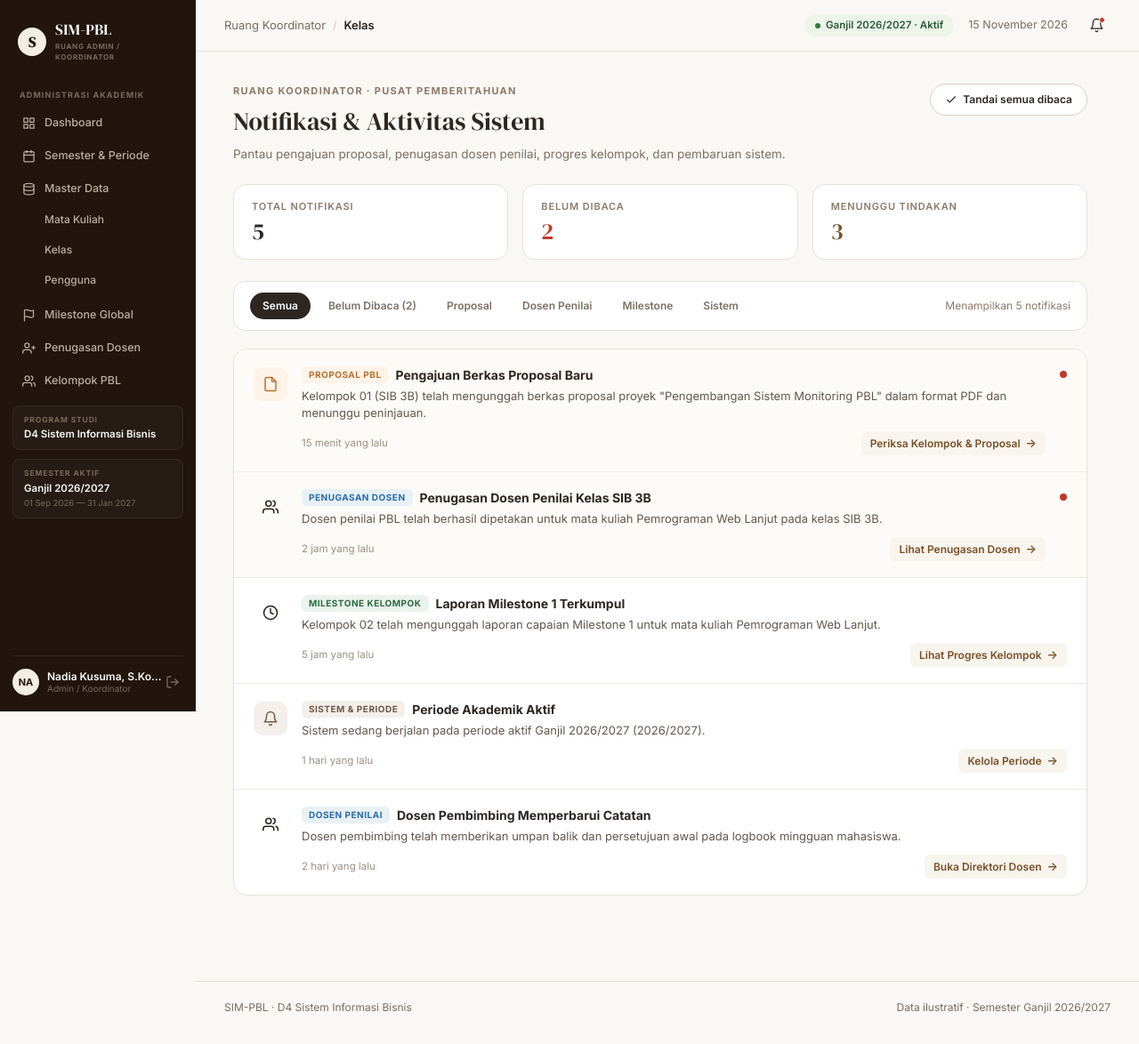
After one commit to adzikraaa/sistemmonitoringpbl, a Laravel app: page /koordinator/notifikasi in a window 1280 px wide. The commit adds this page. Shown: the whole page at 89% size. Run offline with Laravel 12, Linux system fonts and the light colour scheme; a user stored in the database is signed in; data comes from the database, SQL or seed files in the repository; tables that the repository leaves empty hold one stand-in row (values such as "Sample post"); style sheets or scripts are compiled from the project's sources.

Commit message:
revisi-koordinator: implementasi halaman notifikasi dan integrasi tombol lonceng header

```diff
--- /dev/null
+++ b/app/Http/Controllers/Koordinator/NotifikasiController.php
@@ -0,0 +1,117 @@
+<?php
+
+namespace App\Http\Controllers\Koordinator;
+
+use App\Http\Controllers\Controller;
+use App\Models\Proposal;
+use App\Models\DosenPengampu;
+use App\Models\Kelompok;
+use App\Models\Periode;
+use Illuminate\Http\Request;
+
+class NotifikasiController extends Controller
+{
+    public function index(Request $request)
+    {
+        $periodeAktif = Periode::where('is_aktif', true)->first();
+
+        // Ambil data notifikasi dinamis dari aktivitas sistem
+        $proposalsCount = Proposal::where('status', 'diajukan')->count();
+        $penugasanCount = DosenPengampu::count();
+        $kelompokCount  = Kelompok::count();
+
+        // Daftar notifikasi koordinator terstruktur
+        $notifikasiList = [
+            [
+                'id'         => 'notif-1',
+                'kategori'   => 'proposal',
+                'kategori_label' => 'Proposal PBL',
+                'judul'      => 'Pengajuan Berkas Proposal Baru',
+                'pesan'      => 'Kelompok 01 (SIB 3B) telah mengunggah berkas proposal proyek "Pengembangan Sistem Monitoring PBL" dalam format PDF dan menunggu peninjauan.',
+                'waktu'      => '15 menit yang lalu',
+                'is_read'    => false,
+                'action_url' => route('koordinator.kelompok.index'),
+                'action_label' => 'Periksa Kelompok & Proposal',
+                'icon_type'  => 'proposal',
+            ],
+            [
+                'id'         => 'notif-2',
+                'kategori'   => 'penugasan',
+                'kategori_label' => 'Penugasan Dosen',
+                'judul'      => 'Penugasan Dosen Penilai Kelas SIB 3B',
+                'pesan'      => 'Dosen penilai PBL telah berhasil dipetakan untuk mata kuliah Pemrograman Web Lanjut pada kelas SIB 3B.',
+                'waktu'      => '2 jam yang lalu',
+                'is_read'    => false,
+                'action_url' => route('koordinator.penugasan-dosen.index'),
+                'action_label' => 'Lihat Penugasan Dosen',
+                'icon_type'  => 'dosen',
+            ],
+            [
+                'id'         => 'notif-3',
+                'kategori'   => 'kelompok',
+                'kategori_label' => 'Milestone Kelompok',
+                'judul'      => 'Laporan Milestone 1 Terkumpul',
+                'pesan'      => 'Kelompok 02 telah mengunggah laporan capaian Milestone 1 untuk mata kuliah Pemrograman Web Lanjut.',
+                'waktu'      => '5 jam yang lalu',
+                'is_read'    => true,
+                'action_url' => route('koordinator.kelompok.index'),
+                'action_label' => 'Lihat Progres Kelompok',
+                'icon_type'  => 'milestone',
+            ],
+            [
+                'id'         => 'notif-4',
+                'kategori'   => 'sistem',
+                'kategori_label' => 'Sistem & Periode',
+                'judul'      => 'Periode Akademik Aktif',
+                'pesan'      => $periodeAktif
+                    ? "Sistem sedang berjalan pada periode aktif {$periodeAktif->nama_periode} ({$periodeAktif->tahun_akademik})."
+                    : 'Belum ada periode akademik yang ditandai aktif. Silakan tinjau menu Periode.',
+                'waktu'      => '1 hari yang lalu',
+                'is_read'    => true,
+                'action_url' => route('koordinator.periode.index'),
+                'action_label' => 'Kelola Periode',
+                'icon_type'  => 'sistem',
+            ],
+            [
+                'id'         => 'notif-5',
+                'kategori'   => 'penugasan',
+                'kategori_label' => 'Dosen Penilai',
+                'judul'      => 'Dosen Pembimbing Memperbarui Catatan',
+                'pesan'      => 'Dosen pembimbing telah memberikan umpan balik dan persetujuan awal pada logbook mingguan mahasiswa.',
+                'waktu'      => '2 hari yang lalu',
+                'is_read'    => true,
+                'action_url' => route('koordinator.penugasan-dosen.index'),
+                'action_label' => 'Buka Direktori Dosen',
+                'icon_type'  => 'dosen',
+            ],
+        ];
+
+        // Jika user pernah klik "Tandai semua dibaca" dalam sesi ini
+        if (session('all_notif_read', false)) {
+            foreach ($notifikasiList as &$n) {
+                $n['is_read'] = true;
+            }
+            unset($n);
+        }
+
+        $totalNotif  = count($notifikasiList);
+        $unreadCount = count(array_filter($notifikasiList, fn($n) => !$n['is_read']));
+        $actionCount = count(array_filter($notifikasiList, fn($n) => in_array($n['kategori'], ['proposal', 'penugasan'])));
+
+        return view('koordinator.notifikasi', [
+            'notifikasi'   => $notifikasiList,
+            'totalNotif'   => $totalNotif,
+            'unreadCount'  => $unreadCount,
+            'actionCount'  => $actionCount,
+            'periodeAktif' => $periodeAktif,
+        ]);
+    }
+
+    public function markAllRead(Request $request)
+    {
+        session(['all_notif_read' => true]);
+
+        return redirect()->route('koordinator.notifikasi')
+            ->with('success', 'Semua notifikasi telah ditandai sebagai sudah dibaca.');
+    }
+}
--- /dev/null
+++ b/resources/views/koordinator/notifikasi.blade.php
@@ -0,0 +1,458 @@
+@extends('layouts.koordinator')
+
+@section('title', 'Notifikasi & Aktivitas Sistem')
+
+@push('styles')
+<style>
+    .notif-container {
+        padding: 8px 10px 48px;
+        width: 100%;
+        max-width: 980px;
+        box-sizing: border-box;
+    }
+
+    .notif-header {
+        display: flex;
+        align-items: flex-start;
+        justify-content: space-between;
+        gap: 16px;
+        margin-bottom: 24px;
+        flex-wrap: wrap;
+    }
+
+    .notif-eyebrow {
+        font-size: 11px;
+        font-weight: 700;
+        letter-spacing: 0.12em;
+        text-transform: uppercase;
+        color: #8C7A6A;
+        margin: 0 0 4px;
+    }
+
+    .notif-title {
+        font-family: 'DM Serif Display', Georgia, serif;
+        font-size: 28px;
+        font-weight: 400;
+        color: #2D2621;
+        margin: 0 0 6px;
+    }
+
+    .notif-desc {
+        font-size: 13.5px;
+        color: #7D7063;
+        margin: 0;
+    }
+
+    /* Summary Stats Grid */
+    .notif-stats {
+        display: grid;
+        grid-template-columns: repeat(3, 1fr);
+        gap: 16px;
+        margin-bottom: 24px;
+    }
+
+    .notif-stat-card {
+        background: #FFFFFF;
+        border: 1px solid #E8E2D8;
+        border-radius: 14px;
+        padding: 16px 20px;
+        box-shadow: 0 1px 3px rgba(0,0,0,0.02);
+    }
+
+    .notif-stat-label {
+        font-size: 11px;
+        font-weight: 600;
+        letter-spacing: 0.08em;
+        text-transform: uppercase;
+        color: #8C7A6A;
+        margin: 0 0 6px;
+    }
+
+    .notif-stat-value {
+        font-family: 'DM Serif Display', Georgia, serif;
+        font-size: 26px;
+        color: #2D2621;
+        margin: 0;
+        line-height: 1.1;
+    }
+
+    /* Filter & Search Toolbar */
+    .notif-toolbar {
+        background: #FFFFFF;
+        border: 1px solid #E8E2D8;
+        border-radius: 14px;
+        padding: 12px 18px;
+        margin-bottom: 20px;
+        display: flex;
+        align-items: center;
+        justify-content: space-between;
+        gap: 14px;
+        flex-wrap: wrap;
+    }
+
+    .notif-tabs {
+        display: flex;
+        gap: 6px;
+        flex-wrap: wrap;
+    }
+
+    .notif-tab-btn {
+        background: transparent;
+        border: none;
+        padding: 6px 14px;
+        border-radius: 20px;
+        font-size: 12px;
+        font-weight: 600;
+        color: #7D7063;
+        cursor: pointer;
+        transition: all 0.15s ease;
+        font-family: inherit;
+    }
+
+    .notif-tab-btn:hover {
+        background: #F4EFEA;
+        color: #2D2621;
+    }
+
+    .notif-tab-btn.active {
+        background: #2D2621;
+        color: #FFFFFF;
+    }
+
+    /* Notification Items List */
+    .notif-list {
+        background: #FFFFFF;
+        border: 1px solid #E8E2D8;
+        border-radius: 16px;
+        overflow: hidden;
+        box-shadow: 0 1px 4px rgba(0,0,0,0.02);
+    }
+
+    .notif-item {
+        display: flex;
+        align-items: flex-start;
+        gap: 16px;
+        padding: 18px 22px;
+        border-bottom: 1px solid #F0EAE2;
+        transition: background 0.15s ease;
+    }
+
+    .notif-item:last-child {
+        border-bottom: none;
+    }
+
+    .notif-item:hover {
+        background: #FAF8F5;
+    }
+
+    .notif-item--unread {
+        background: #FDFBF8;
+    }
+
+    .notif-icon-wrap {
+        width: 38px;
+        height: 38px;
+        border-radius: 10px;
+        display: flex;
+        align-items: center;
+        justify-content: center;
+        flex-shrink: 0;
+        margin-top: 2px;
+    }
+
+    .notif-icon--proposal {
+        background: #FEF3E8;
+        color: #B87333;
+    }
+
+    .notif-icon--dosen {
+        background: #E8F1F5;
+        color: #2B6CB0;
+    }
+
+    .notif-icon--milestone {
+        background: #EAF3EC;
+        color: #2F6B45;
+    }
+
+    .notif-icon--sistem {
+        background: #F5EFEB;
+        color: #6E5B4B;
+    }
+
+    .notif-content {
+        flex: 1;
+        min-width: 0;
+    }
+
+    .notif-content-top {
+        display: flex;
+        align-items: center;
+        justify-content: space-between;
+        gap: 12px;
+        margin-bottom: 4px;
+        flex-wrap: wrap;
+    }
+
+    .notif-badge {
+        display: inline-block;
+        font-size: 10px;
+        font-weight: 700;
+        text-transform: uppercase;
+        letter-spacing: 0.05em;
+        padding: 2px 8px;
+        border-radius: 6px;
+    }
+
+    .notif-badge--proposal { background: #FEF3E8; color: #B87333; }
+    .notif-badge--penugasan { background: #E8F1F5; color: #2B6CB0; }
+    .notif-badge--kelompok { background: #EAF3EC; color: #2F6B45; }
+    .notif-badge--sistem { background: #F5EFEB; color: #6E5B4B; }
+
+    .notif-item-title {
+        font-size: 14px;
+        font-weight: 700;
+        color: #2D2621;
+        margin: 0;
+    }
+
+    .notif-item-msg {
+        font-size: 13px;
+        color: #63584E;
+        line-height: 1.5;
+        margin: 4px 0 10px;
+    }
+
+    .notif-content-bottom {
+        display: flex;
+        align-items: center;
+        justify-content: space-between;
+        gap: 12px;
+        flex-wrap: wrap;
+    }
+
+    .notif-time {
+        font-size: 11.5px;
+        color: #9C8E80;
+    }
+
+    .notif-action-btn {
+        display: inline-flex;
+        align-items: center;
+        gap: 6px;
+        font-size: 12px;
+        font-weight: 600;
+        color: #7A5129;
+        text-decoration: none;
+        padding: 4px 10px;
+        background: #F8F4EE;
+        border-radius: 6px;
+        transition: all 0.15s ease;
+    }
+
+    .notif-action-btn:hover {
+        background: #EFE8DE;
+        color: #4A3118;
+    }
+
+    .notif-dot {
+        width: 8px;
+        height: 8px;
+        background: #C0392B;
+        border-radius: 50%;
+        flex-shrink: 0;
+        margin-top: 6px;
+    }
+
+    .notif-empty {
+        padding: 56px 24px;
+        text-align: center;
+        color: #8C7A6A;
+    }
+
+    @media (max-width: 768px) {
+        .notif-stats {
+            grid-template-columns: 1fr;
+        }
+        .notif-toolbar {
+            flex-direction: column;
+            align-items: stretch;
+        }
+    }
+</style>
+@endpush
+
+@section('content')
+<div class="notif-container">
+
+    {{-- Success Alert --}}
+    @if(session('success'))
+        <div style="margin-bottom: 20px; padding: 12px 18px; background: #EBF7EE; border: 1px solid #B8E4C4; border-radius: 12px; color: #1E6B37; font-size: 13px; display: flex; align-items: center; gap: 10px;">
+            <svg width="18" height="18" viewBox="0 0 24 24" fill="none" stroke="currentColor" stroke-width="2"><polyline points="20 6 9 17 4 12"/></svg>
+            <span>{{ session('success') }}</span>
+        </div>
+    @endif
+
+    {{-- Header --}}
+    <div class="notif-header">
+        <div>
+            <p class="notif-eyebrow">RUANG KOORDINATOR · PUSAT PEMBERITAHUAN</p>
+            <h1 class="notif-title">Notifikasi & Aktivitas Sistem</h1>
+            <p class="notif-desc">Pantau pengajuan proposal, penugasan dosen penilai, progres kelompok, dan pembaruan sistem.</p>
+        </div>
+
+        @if($unreadCount > 0)
+            <form action="{{ route('koordinator.notifikasi.mark-all-read') }}" method="POST">
+                @csrf
+                <button type="submit" style="display: inline-flex; align-items: center; gap: 6px; background: #FFFFFF; border: 1px solid #D6CEC3; border-radius: 999px; padding: 8px 16px; font-size: 12px; font-weight: 600; color: #2D2621; cursor: pointer; transition: all 0.15s ease; font-family: inherit;">
+                    <svg width="14" height="14" viewBox="0 0 24 24" fill="none" stroke="currentColor" stroke-width="2"><polyline points="20 6 9 17 4 12"/></svg>
+                    Tandai semua dibaca
+                </button>
+            </form>
+        @endif
+    </div>
+
+    {{-- Stats Cards --}}
+    <div class="notif-stats">
+        <div class="notif-stat-card">
+            <p class="notif-stat-label">Total Notifikasi</p>
+            <p class="notif-stat-value">{{ $totalNotif }}</p>
+        </div>
+        <div class="notif-stat-card">
+            <p class="notif-stat-label">Belum Dibaca</p>
+            <p class="notif-stat-value" style="color: {{ $unreadCount > 0 ? '#C0392B' : '#2D2621' }};">{{ $unreadCount }}</p>
+        </div>
+        <div class="notif-stat-card">
+            <p class="notif-stat-label">Menunggu Tindakan</p>
+            <p class="notif-stat-value" style="color: #7A5129;">{{ $actionCount }}</p>
+        </div>
+    </div>
+
+    {{-- Filter Toolbar --}}
+    <div class="notif-toolbar">
+        <div class="notif-tabs">
+            <button type="button" class="notif-tab-btn active" onclick="filterNotif('all', this)">Semua</button>
+            <button type="button" class="notif-tab-btn" onclick="filterNotif('unread', this)">Belum Dibaca ({{ $unreadCount }})</button>
+            <button type="button" class="notif-tab-btn" onclick="filterNotif('proposal', this)">Proposal</button>
+            <button type="button" class="notif-tab-btn" onclick="filterNotif('penugasan', this)">Dosen Penilai</button>
+            <button type="button" class="notif-tab-btn" onclick="filterNotif('kelompok', this)">Milestone</button>
+            <button type="button" class="notif-tab-btn" onclick="filterNotif('sistem', this)">Sistem</button>
+        </div>
+
+        <span style="font-size: 12px; color: #8C7A6A;" id="notifCounterText">Menampilkan {{ count($notifikasi) }} notifikasi</span>
+    </div>
+
+    {{-- Notifications List --}}
+    <div class="notif-list" id="notifListContainer">
+        @forelse($notifikasi as $item)
+            @php
+                $catClass = match($item['kategori']) {
+                    'proposal'  => 'proposal',
+                    'penugasan' => 'penugasan',
+                    'kelompok'  => 'kelompok',
+                    default     => 'sistem',
+                };
+            @endphp
+            <div class="notif-item {{ !$item['is_read'] ? 'notif-item--unread' : '' }}"
+                 data-kategori="{{ $item['kategori'] }}"
+                 data-read="{{ $item['is_read'] ? 'true' : 'false' }}">
+
+                {{-- Icon --}}
+                <div class="notif-icon-wrap notif-icon--{{ $catClass }}">
+                    @if($item['icon_type'] === 'proposal')
+                        <svg width="18" height="18" viewBox="0 0 24 24" fill="none" stroke="currentColor" stroke-width="2" stroke-linecap="round" stroke-linejoin="round">
+                            <path d="M14 2H6a2 2 0 0 0-2 2v16a2 2 0 0 0 2 2h12a2 2 0 0 0 2-2V8z"/><polyline points="14 2 14 8 20 8"/>
+                        </svg>
+                    @elseif($item['icon_type'] === 'dosen')
+                        <svg width="18" height="18" viewBox="0 0 24 24" fill="none" stroke="currentColor" stroke-width="2" stroke-linecap="round" stroke-linejoin="round">
+                            <path d="M17 21v-2a4 4 0 0 0-4-4H5a4 4 0 0 0-4 4v2"/><circle cx="9" cy="7" r="4"/><path d="M23 21v-2a4 4 0 0 0-3-3.87"/><path d="M16 3.13a4 4 0 0 1 0 7.75"/>
+                        </svg>
+                    @elseif($item['icon_type'] === 'milestone')
+                        <svg width="18" height="18" viewBox="0 0 24 24" fill="none" stroke="currentColor" stroke-width="2" stroke-linecap="round" stroke-linejoin="round">
+                            <circle cx="12" cy="12" r="10"/><polyline points="12 6 12 12 16 14"/>
+                        </svg>
+                    @else
+                        <svg width="18" height="18" viewBox="0 0 24 24" fill="none" stroke="currentColor" stroke-width="2" stroke-linecap="round" stroke-linejoin="round">
+                            <path d="M18 8A6 6 0 0 0 6 8c0 7-3 9-3 9h18s-3-2-3-9"/><path d="M13.73 21a2 2 0 0 1-3.46 0"/>
+                        </svg>
+                    @endif
+                </div>
+
+                {{-- Content Body --}}
+                <div class="notif-content">
+                    <div class="notif-content-top">
+                        <div style="display: flex; align-items: center; gap: 8px;">
+                            <span class="notif-badge notif-badge--{{ $catClass }}">{{ $item['kategori_label'] }}</span>
+                            <h3 class="notif-item-title">{{ $item['judul'] }}</h3>
+                        </div>
+                    </div>
+
+                    <p class="notif-item-msg">{{ $item['pesan'] }}</p>
+
+                    <div class="notif-content-bottom">
+                        <span class="notif-time">{{ $item['waktu'] }}</span>
+
+                        @if(!empty($item['action_url']))
+                            <a href="{{ $item['action_url'] }}" class="notif-action-btn">
+                                <span>{{ $item['action_label'] }}</span>
+                                <span style="font-size: 13px;">→</span>
+                            </a>
+                        @endif
+                    </div>
+                </div>
+
+                {{-- Dot unread --}}
+                @if(!$item['is_read'])
+                    <div class="notif-dot" title="Belum dibaca"></div>
+                @endif
+            </div>
+        @empty
+            <div class="notif-empty">
+                <svg width="40" height="40" viewBox="0 0 24 24" fill="none" stroke="#A3978A" stroke-width="1.5" style="margin: 0 auto 12px; display: block;">
+                    <path d="M18 8A6 6 0 0 0 6 8c0 7-3 9-3 9h18s-3-2-3-9"/><path d="M13.73 21a2 2 0 0 1-3.46 0"/>
+                </svg>
+                <p style="font-size: 15px; font-weight: 600; color: #2D2621; margin: 0 0 4px;">Tidak ada notifikasi</p>
+                <p style="font-size: 13px; color: #8C7A6A; margin: 0;">Semua aktivitas sistem telah diperbarui dan tidak ada pemberitahuan baru.</p>
+            </div>
+        @endforelse
+    </div>
+
+</div>
+
+<script>
+function filterNotif(type, btn) {
+    // Active class
+    document.querySelectorAll('.notif-tab-btn').forEach(b => b.classList.remove('active'));
+    btn.classList.add('active');
+
+    const items = document.querySelectorAll('.notif-item');
+    let visibleCount = 0;
+
+    items.forEach(item => {
+        const cat = item.getAttribute('data-kategori');
+        const isRead = item.getAttribute('data-read') === 'true';
+
+        let show = false;
+        if (type === 'all') {
+            show = true;
+        } else if (type === 'unread') {
+            show = !isRead;
+        } else {
+            show = (cat === type);
+        }
+
+        if (show) {
+            item.style.display = 'flex';
+            visibleCount++;
+        } else {
+            item.style.display = 'none';
+        }
+    });
+
+    const counter = document.getElementById('notifCounterText');
+    if (counter) {
+        counter.textContent = 'Menampilkan ' + visibleCount + ' notifikasi';
+    }
+}
+</script>
+@endsection
--- a/resources/views/layouts/koordinator.blade.php
+++ b/resources/views/layouts/koordinator.blade.php
@@ -406,6 +406,7 @@
             color: var(--krd-brown-dark);
             text-decoration: none;
             transition: background 0.15s;
+            position: relative;
         }
         .krd-header-bell:hover {
             background: #F3EDE4;
@@ -721,11 +722,14 @@
                     {{ now()->translatedFormat('d F Y') }}
                 </div>
 
-                <a href="#" class="krd-header-bell" title="Notifikasi" aria-label="Notifikasi">
+                <a href="{{ route('koordinator.notifikasi') }}" class="krd-header-bell" title="Notifikasi" aria-label="Notifikasi">
                     <svg width="17" height="17" viewBox="0 0 24 24" fill="none" stroke="currentColor" stroke-width="1.75" stroke-linecap="round" stroke-linejoin="round">
                         <path d="M18 8A6 6 0 0 0 6 8c0 7-3 9-3 9h18s-3-2-3-9"/>
                         <path d="M13.73 21a2 2 0 0 1-3.46 0"/>
                     </svg>
+                    @if(!session('all_notif_read', false))
+                        <span style="position: absolute; top: 6px; right: 6px; width: 7px; height: 7px; background: #C0392B; border-radius: 50%; border: 1.5px solid #FAF8F5;"></span>
+                    @endif
                 </a>
             </div>
         </header>
--- a/routes/koordinator.php
+++ b/routes/koordinator.php
@@ -9,6 +9,7 @@ use App\Http\Controllers\Koordinator\PenugasanDosenController;
 use App\Http\Controllers\Koordinator\PeriodeController;
 use App\Http\Controllers\Koordinator\MilestoneController;
 use App\Http\Controllers\Koordinator\KelompokController;
+use App\Http\Controllers\Koordinator\NotifikasiController;
 
 Route::prefix('koordinator')->name('koordinator.')->group(function () {
     Route::middleware('auth:koordinator')->group(function () {
@@ -19,6 +20,10 @@ Route::prefix('koordinator')->name('koordinator.')->group(function () {
         // Dashboard Koordinator
         Route::get('/dashboard', [DashboardController::class, 'index'])
             ->name('dashboard');
+
+        // Notifikasi Koordinator
+        Route::get('/notifikasi', [NotifikasiController::class, 'index'])->name('notifikasi');
+        Route::post('/notifikasi/mark-all-read', [NotifikasiController::class, 'markAllRead'])->name('notifikasi.mark-all-read');
 
         // Master Data Kelas
         Route::get('/kelas', [KelasController::class, 'index'])->name('kelas');
```
Also changed, not shown: tests/Feature/KoordinatorNotifikasiTest.php (added, +55 -0 lines).
